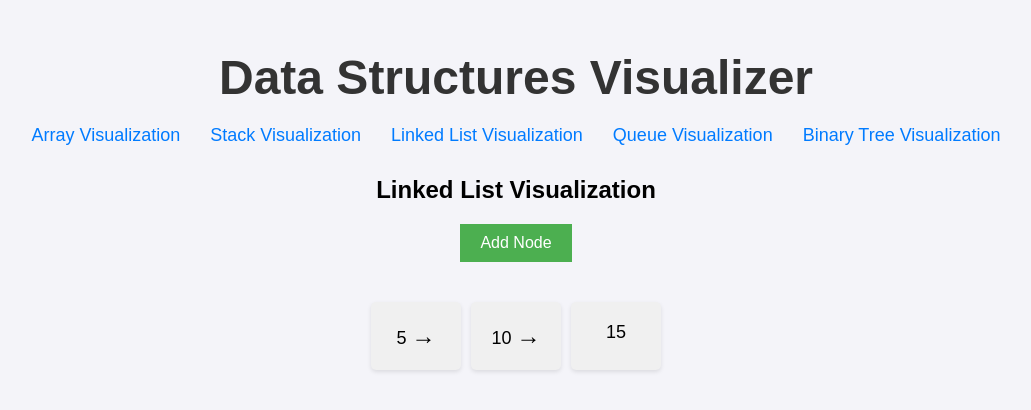
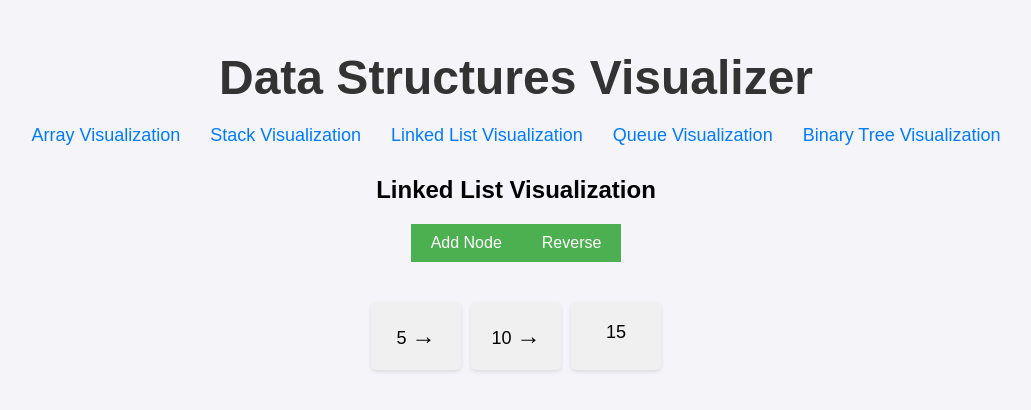
Before and after one commit to harikuchipudi/Data-Structure-Visualization, a React (Create React App) app in the folder frontend/: page /linked-list in a window 1280 px wide. Shown: the top 410 px of the page, without its empty margins (124-1155 px from the left). Built offline with nearby package versions, Linux system fonts and the light colour scheme.

Commit message:
reversing the linked list

```diff
--- a/frontend/src/pages/linkedlist.js
+++ b/frontend/src/pages/linkedlist.js
@@ -8,10 +8,15 @@ function LinkedListVisualization() {
     setList([Math.floor(Math.random() * 100), ...list]);
   };
 
+  const reverseLinkedList = () => {
+    setList([...list].reverse());
+  }
+
   return (
     <div className="linkedlist-container">
       <h2>Linked List Visualization</h2>
       <button className="add-element-btn" onClick={addElement}>Add Node</button>
+      <button className="add-element-btn" onClick={reverseLinkedList}>Reverse</button>
       <div className="linkedlist">
         {list.map((el, index) => (
           <div key={index} className="linkedlist-item">
```
